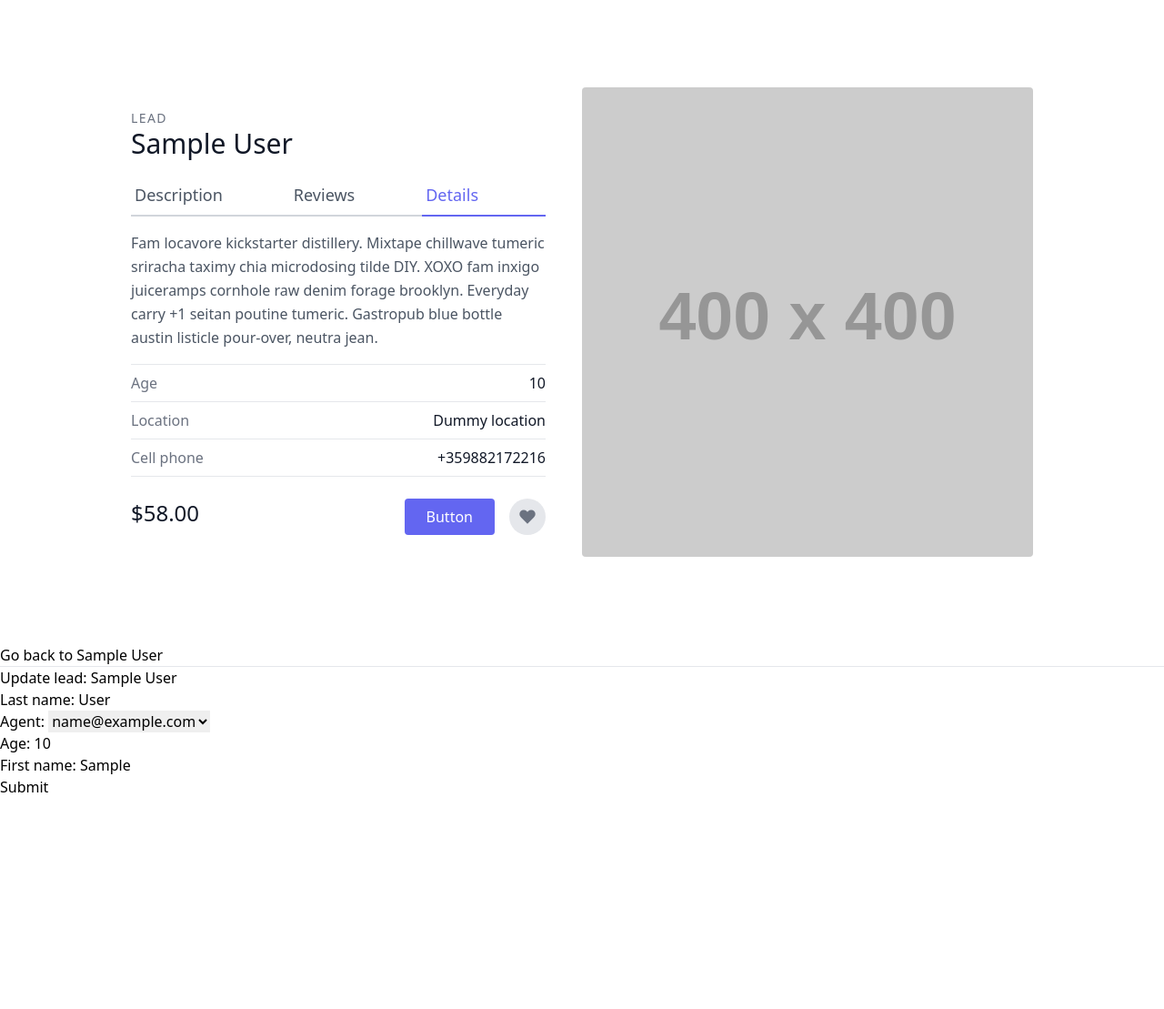
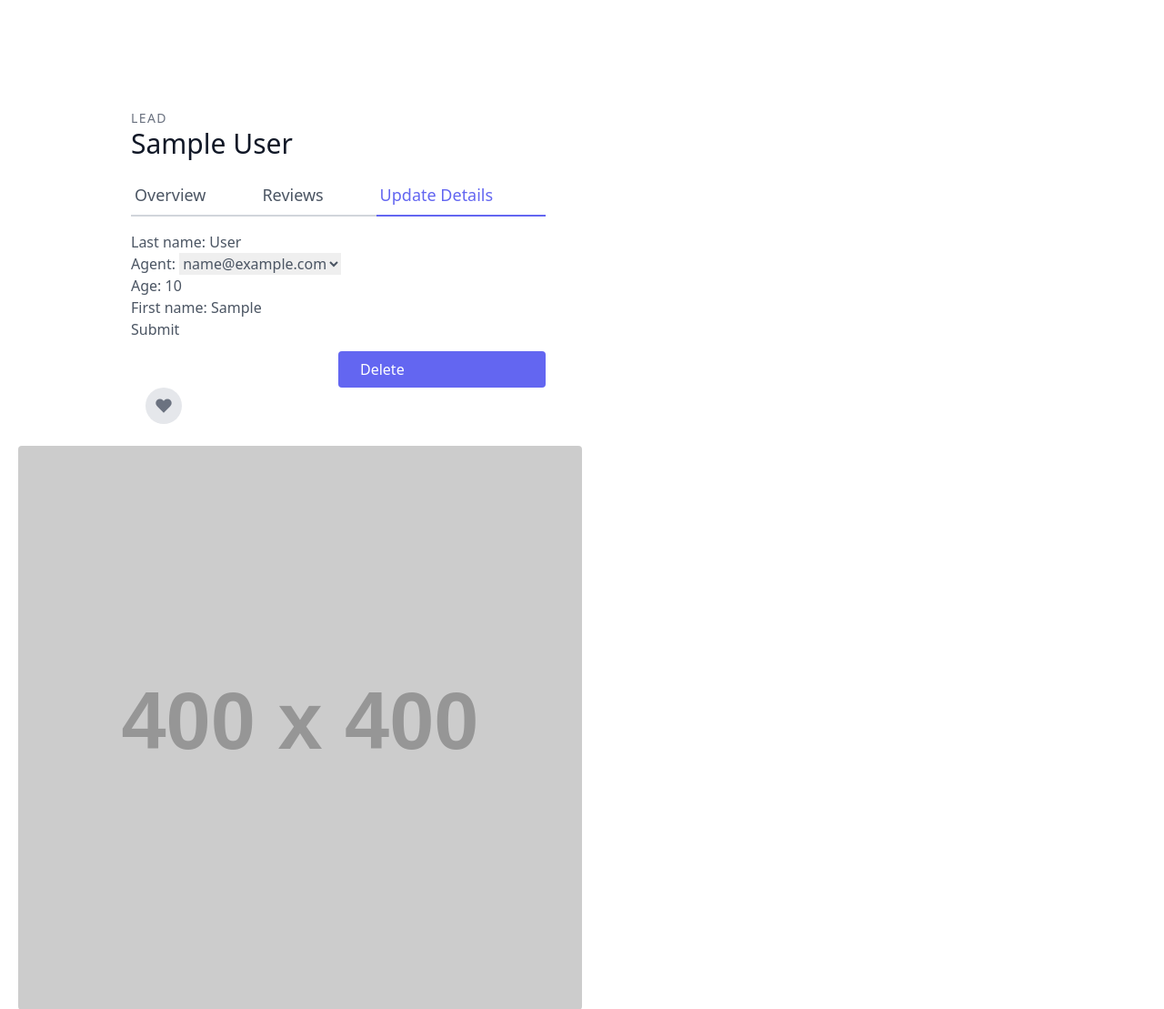
Before and after one commit to Danielvalev/django-crm, a Django app: page /leads/1/update/ in a window 1280 px wide. Shown: the part 80-1189 px from the top of the page at 91% size. Before the commit the page ends 951 px from the top, so only its background shows below. Run offline with Django 3.2, Linux system fonts and the light colour scheme; tables that the repository leaves empty hold one stand-in row (values such as "Sample post"); grey boxes labelled with a size stand in for pictures from a placeholder-image service; some libraries are stand-ins or nearby versions.

Commit message:
[updated] leads CBV

```diff
--- a/crm/crm/urls.py
+++ b/crm/crm/urls.py
@@ -15,10 +15,11 @@ Including another URLconf
 """
 from django.contrib import admin
 from django.urls import path, include
-from leads.views import landing_page
+from leads.views import landing_page, LandingPageView
 
 urlpatterns = [
     path('admin/', admin.site.urls),
-    path('', landing_page, name='landing-page'),
+    # path('', landing_page, name='landing-page'),
+    path('', LandingPageView.as_view(), name='landing-page'),  # CBV
     path('leads/', include('leads.urls', namespace='leads')),
 ]
--- a/crm/leads/templates/leads/lead_update.html
+++ b/crm/leads/templates/leads/lead_update.html
@@ -9,32 +9,19 @@
                 <h2 class="text-sm title-font text-gray-500 tracking-widest">LEAD</h2>
                 <h1 class="text-gray-900 text-3xl title-font font-medium mb-4">{{ lead.first_name }} {{ lead.last_name }}</h1>
                 <div class="flex mb-4">
-                        <a class="flex-grow border-b-2 border-gray-300 py-2 text-lg px-1">Description</a>
+                    <a href="{% url 'leads:lead-detail' lead.pk %}" class="flex-grow border-b-2 border-gray-300 py-2 text-lg px-1">Overview</a>
                     <a class="flex-grow border-b-2 border-gray-300 py-2 text-lg px-1">Reviews</a>
                     <a href="{% url 'leads:lead-update' lead.pk %}"
-                           class="flex-grow text-indigo-500 border-b-2 border-indigo-500 py-2 text-lg px-1">Details</a>
+                       class="flex-grow text-indigo-500 border-b-2 border-indigo-500 py-2 text-lg px-1">Update Details</a>
                 </div>
-                    <p class="leading-relaxed mb-4">Fam locavore kickstarter distillery. Mixtape chillwave tumeric
-                        sriracha taximy chia microdosing tilde DIY. XOXO fam inxigo juiceramps cornhole raw denim forage
-                        brooklyn. Everyday carry +1 seitan poutine tumeric. Gastropub blue bottle austin listicle
-                        pour-over, neutra jean.</p>
-                    <div class="flex border-t border-gray-200 py-2">
-                        <span class="text-gray-500">Age</span>
-                        <span class="ml-auto text-gray-900">{{ lead.age }}</span>
-                    </div>
-                    <div class="flex border-t border-gray-200 py-2">
-                        <span class="text-gray-500">Location</span>
-                        <span class="ml-auto text-gray-900">Dummy location</span>
-                    </div>
-                    <div class="flex border-t border-b mb-6 border-gray-200 py-2">
-                        <span class="text-gray-500">Cell phone</span>
-                        <span class="ml-auto text-gray-900">+359882172216</span>
-                    </div>
-                    <div class="flex">
-                        <span class="title-font font-medium text-2xl text-gray-900">$58.00</span>
-                        <button class="flex ml-auto text-white bg-indigo-500 border-0 py-2 px-6 focus:outline-none hover:bg-indigo-600 rounded">
-                            Button
-                        </button>
+                <form action="." method="post">
+                    {% csrf_token %}
+                    {{ form.as_p }}
+                    <button type="submit">Submit</button>
+                </form>
+                <a href="{% url 'leads:lead-update' lead.pk %}" class="w-1/2 mt-3 flex ml-auto text-white bg-indigo-500 border-0 py-2 px-6 focus:outline-none hover:bg-indigo-600 rounded">
+                    Delete
+                </a>
                 <button class="rounded-full w-10 h-10 bg-gray-200 p-0 border-0 inline-flex items-center justify-center text-gray-500 ml-4">
                     <svg fill="currentColor" stroke-linecap="round" stroke-linejoin="round" stroke-width="2"
                          class="w-5 h-5" viewBox="0 0 24 24">
@@ -48,13 +35,6 @@
     </div>
     </div>
 </section>
-    <a href="{% url 'leads:lead-detail' lead.pk %}">Go back to {{ lead.first_name }} {{ lead.last_name }}</a>
-    <hr>
-    <h1>Update lead: {{ lead.first_name }} {{ lead.last_name }}</h1>
-    <form action="." method="post">
-        {% csrf_token %}
-        {{ form.as_p }}
-        <button type="submit">Submit</button>
-    </form>
+
 
 {% endblock content %}
--- a/crm/leads/urls.py
+++ b/crm/leads/urls.py
@@ -1,13 +1,19 @@
 from django.urls import path
-from .views import lead_list, lead_detail, lead_create, lead_update, lead_delete
+from .views import lead_list, lead_detail, lead_create, lead_update, lead_delete, LeadListView, LeadDetailView, \
+    LeadCreateView, LeadUpdateView, LeadDeleteView
 
 app_name = 'leads'
 
 urlpatterns = [
-    path('', lead_list, name='lead-list'),
-    path('<int:pk>/', lead_detail, name='lead-detail'),
-    path('<int:pk>/update/', lead_update, name='lead-update'),
-    path('<int:pk>/delete/', lead_delete, name='lead-delete'),
-    path('create/', lead_create, name='lead-create'),
+    path('', LeadListView.as_view(), name='lead-list'),  # CBV
+    # path('', lead_list, name='lead-list'),
+    path('<int:pk>/', LeadDetailView.as_view(), name='lead-detail'),  # CBV
+    # path('<int:pk>/', lead_detail, name='lead-detail'),
+    path('<int:pk>/update/', LeadUpdateView.as_view(), name='lead-update'),  # CBV
+    # path('<int:pk>/update/', lead_update, name='lead-update'),
+    path('<int:pk>/delete/', LeadDeleteView.as_view(), name='lead-delete'),  # CBV
+    # path('<int:pk>/delete/', lead_delete, name='lead-delete'),
+    path('create/', LeadCreateView.as_view(), name='lead-create'),  # CBV
+    # path('create/', lead_create, name='lead-create'),
 
 ]
--- a/crm/leads/views.py
+++ b/crm/leads/views.py
@@ -1,10 +1,55 @@
-from django.shortcuts import render, redirect
+from django.shortcuts import render, redirect, reverse
 from django.http import HttpResponse
 from .models import Lead, Agent
 from .forms import LeadForm, LeadModelForm
+from django.views.generic import TemplateView, ListView, DetailView, CreateView, UpdateView, DeleteView
 
 
 # Create your views here.
+
+# CBV
+class LandingPageView(TemplateView):
+    template_name = 'landing.html'
+
+
+class LeadListView(ListView):
+    template_name = 'leads/lead_list.html'
+    queryset = Lead.objects.all()
+    context_object_name = 'leads'
+
+
+class LeadDetailView(DetailView):
+    template_name = 'leads/lead_detail.html'
+    queryset = Lead.objects.all()
+    context_object_name = 'lead'
+
+
+class LeadCreateView(CreateView):
+    template_name = 'leads/lead_create.html'
+    form_class = LeadModelForm
+
+    def get_success_url(self):
+        return reverse('leads:lead-list')
+
+
+class LeadUpdateView(UpdateView):
+    template_name = 'leads/lead_update.html'
+    queryset = Lead.objects.all()
+    form_class = LeadModelForm
+
+    def get_success_url(self):
+        return reverse('leads:lead-list')
+
+
+class LeadDeleteView(DeleteView):
+    template_name = 'leads/lead_delete.html'
+    queryset = Lead.objects.all()
+
+    def get_success_url(self):
+        return reverse('leads:lead-list')
+
+
+# Functions view
 def landing_page(request):
     return render(request, 'landing.html')
 
```
Also changed, not shown: crm/leads/templates/leads/lead_delete.html (added, +12 -0 lines), crm/leads/templates/leads/lead_detail.html (+5 -12 lines). Lines whose indentation alone changed are shown as unchanged.
